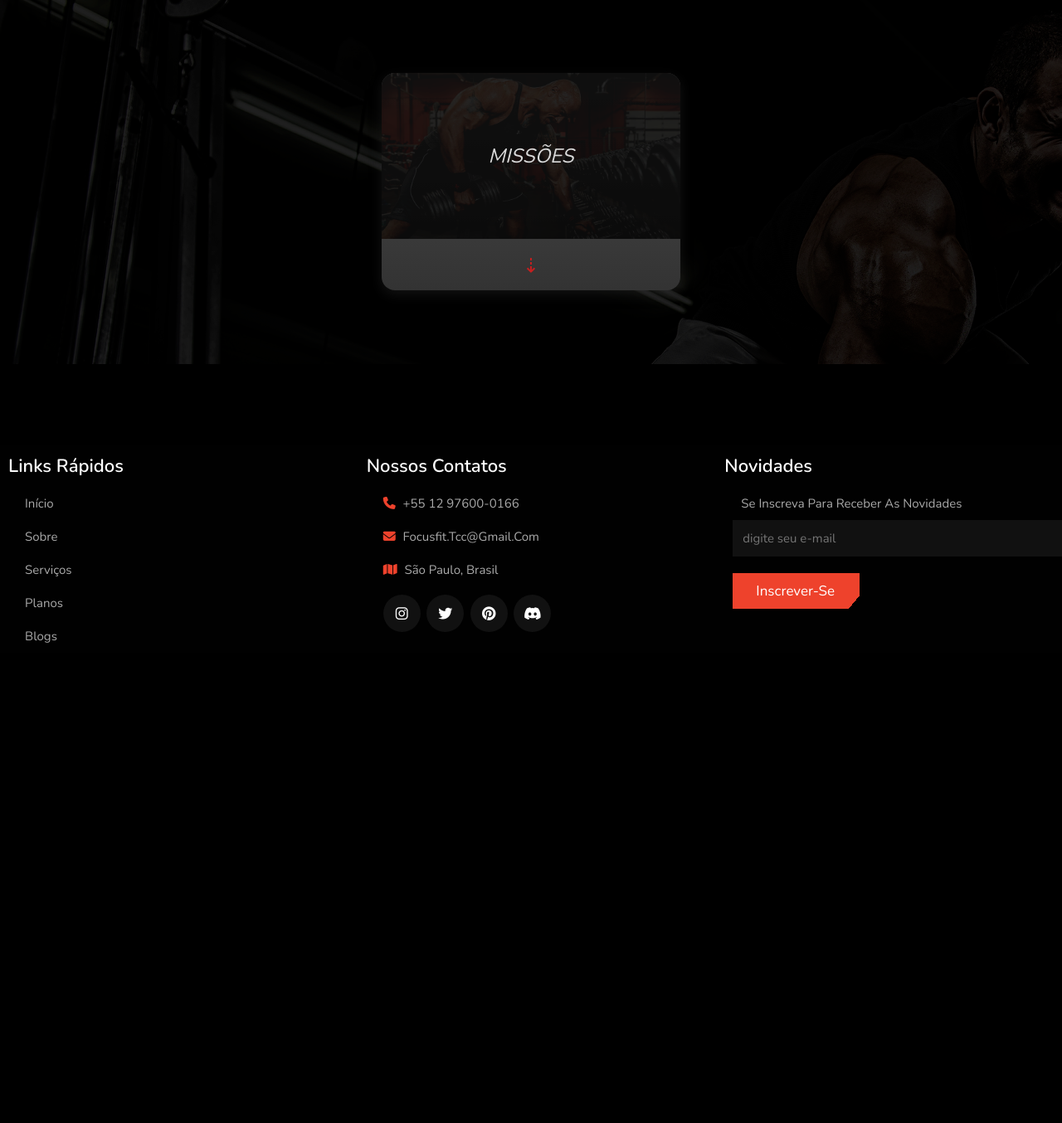
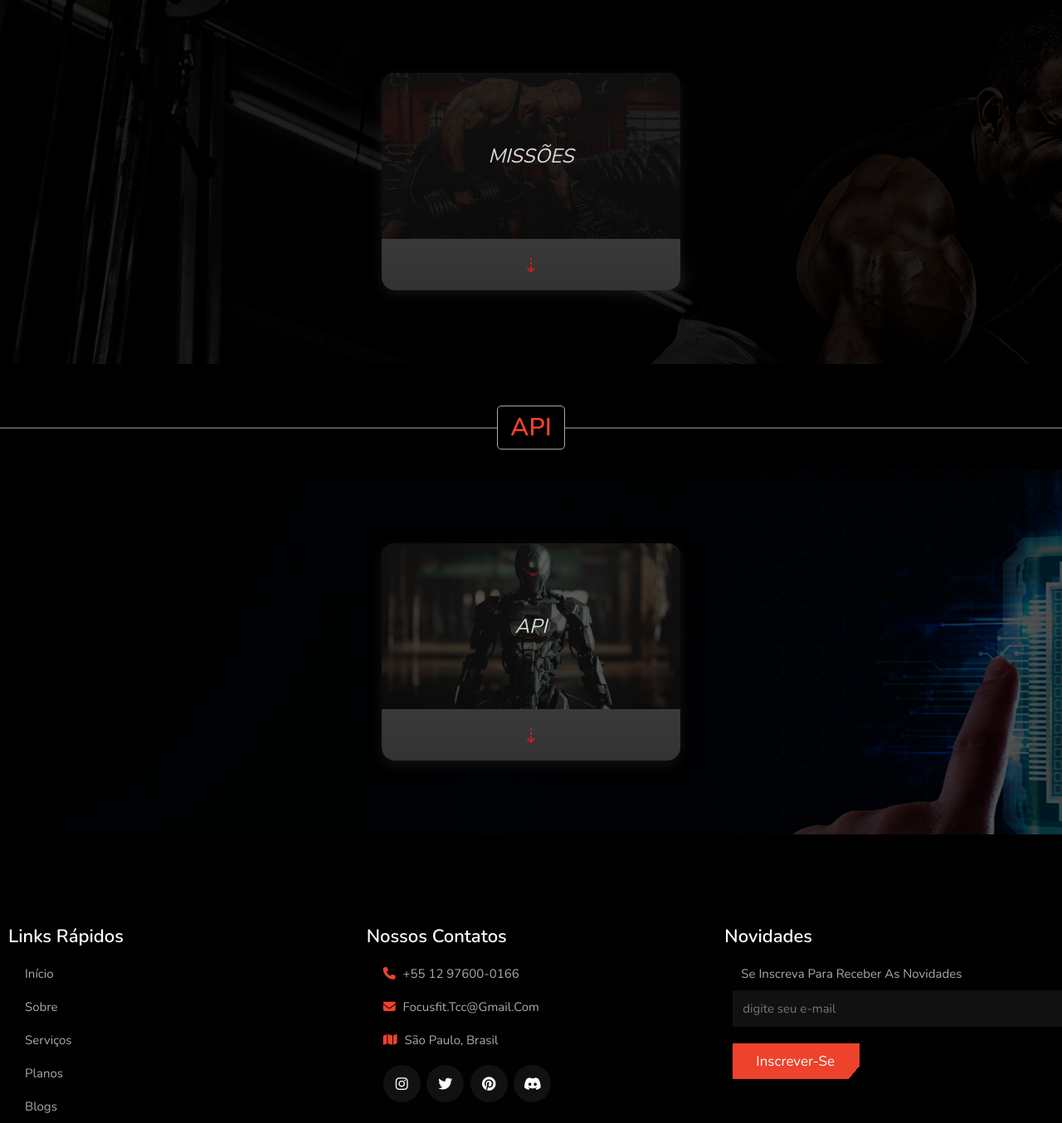
Before and after one commit to FOCUSFIT-TCC/FOCUSFIT, a PHP site: page /wiki/focus_coins.html in a window 1280 px wide. Shown: the part 1301-2655 px from the top of the page at 83% size. Before the commit the page ends 2076 px from the top, so only its background shows below. Run offline with PHP 8.4, Linux system fonts and the light colour scheme; some libraries are stand-ins or nearby versions.

Commit message:
v0.1.9.1

```diff
--- a/assets/css/wiki/focus_coins.css
+++ b/assets/css/wiki/focus_coins.css
@@ -291,6 +291,10 @@ section {
   background-image: url('../../../img/wilki/mar2.png');
 }
 
+.marombados3{
+  background-image: url('../../../img/wilki/coizos.png');
+}
+
 
 .card {
   border-radius: 16px;
@@ -374,6 +378,40 @@ section {
 .card:hover .img span {
   font-size: 28px;
 }
+
+
+.card .imgf {
+  width: 360px;
+  display: flex;
+  justify-content: center;
+  align-items: center;
+  height: 200px;
+  background-image: url('../../../img/wilki/robo_maromba3.png');
+  background-size: cover;
+  background-position: center;
+  transition: all .5s;
+  z-index: 2;
+  position: relative;
+  opacity: .8;
+}
+
+.card .imgf span {
+  text-transform: uppercase;
+  font-size: 24px;
+  font-weight: 100;
+  font-style: italic;
+  transition: all .5s;
+}
+
+.card:hover .imgf {
+  width: 430px;
+  opacity: 1;
+}
+
+.card:hover .imgf span {
+  font-size: 28px;
+}
+
 
 .card .content {
   padding: 0px 20px;
--- a/wiki/focus_coins.html
+++ b/wiki/focus_coins.html
@@ -24,6 +24,7 @@
             <a href="../index.html">Menu</a>
             <a href="#marombados2">focuscoins</a>
             <a href="#marombados">Missões</a>
+            <a href="#marombados3">API</a>
 
             <a href="login/login.php" class="fa-solid fa-user" id="usericon"></a>
         </nav>
@@ -89,6 +90,31 @@
                 </div>
             </div>
         </div>
+        <br> <br>  <br> <br>
+        <h1 class="heading"> <span>API</span> </h1>
+        <div class="marombados3">
+
+
+
+            <div class="container">
+
+                <div class="card">
+                    <div class="imgf">
+                        <span  style="color: white;">API</span>
+                    </div>
+
+                    <div class="content">
+                        <span class="title" style="color: #EE422C;">INFO</span>
+                        <p class="desc" style="color: white; font-size: 15px;">
+                            O FOCUSFIT possui uma API própria que facilita a comunicação entre o banco de dados e o site. Essa API oferece acesso a uma variedade de informações relacionadas a músculos, exercícios, equipamentos e outros recursos disponíveis no site. Ela permite que os usuários obtenham dados atualizados e relevantes para melhorar sua experiência de treino e alcançar seus objetivos de condicionamento físico.</p>
+                    </div>
+
+                    <div class="arrow" style="color: rgb(197, 31, 31);">
+                        <span>&#8673;</span>
+                    </div>
+                </div>
+            </div>
+        </div>
 
       </div> <br>  <br> <br>   <br> <br>   <br> <br>
 
```
Also changed, not shown: usuario/usuario.php (+4 -4 lines), img/wilki/Sem Título-2.png (added), img/wilki/coizos.png (added), img/wilki/robo_maromba3.png (added).
